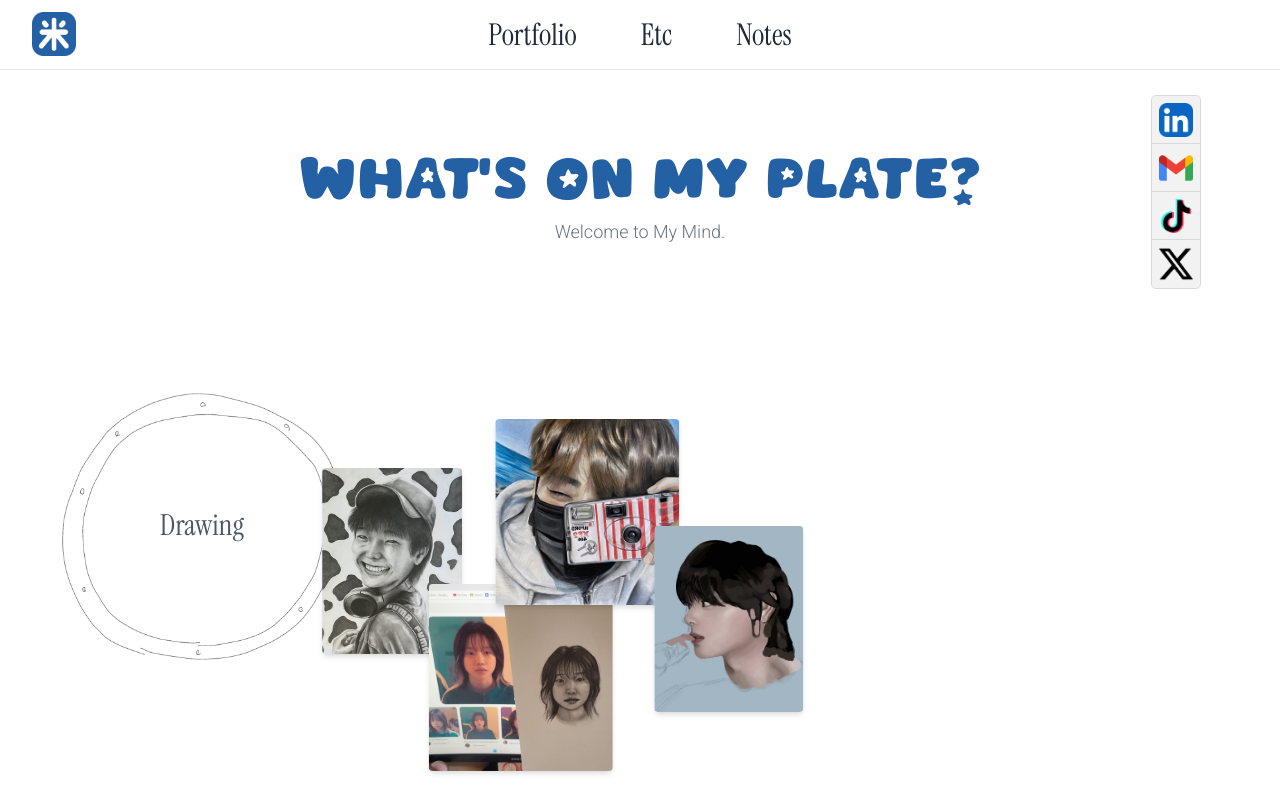
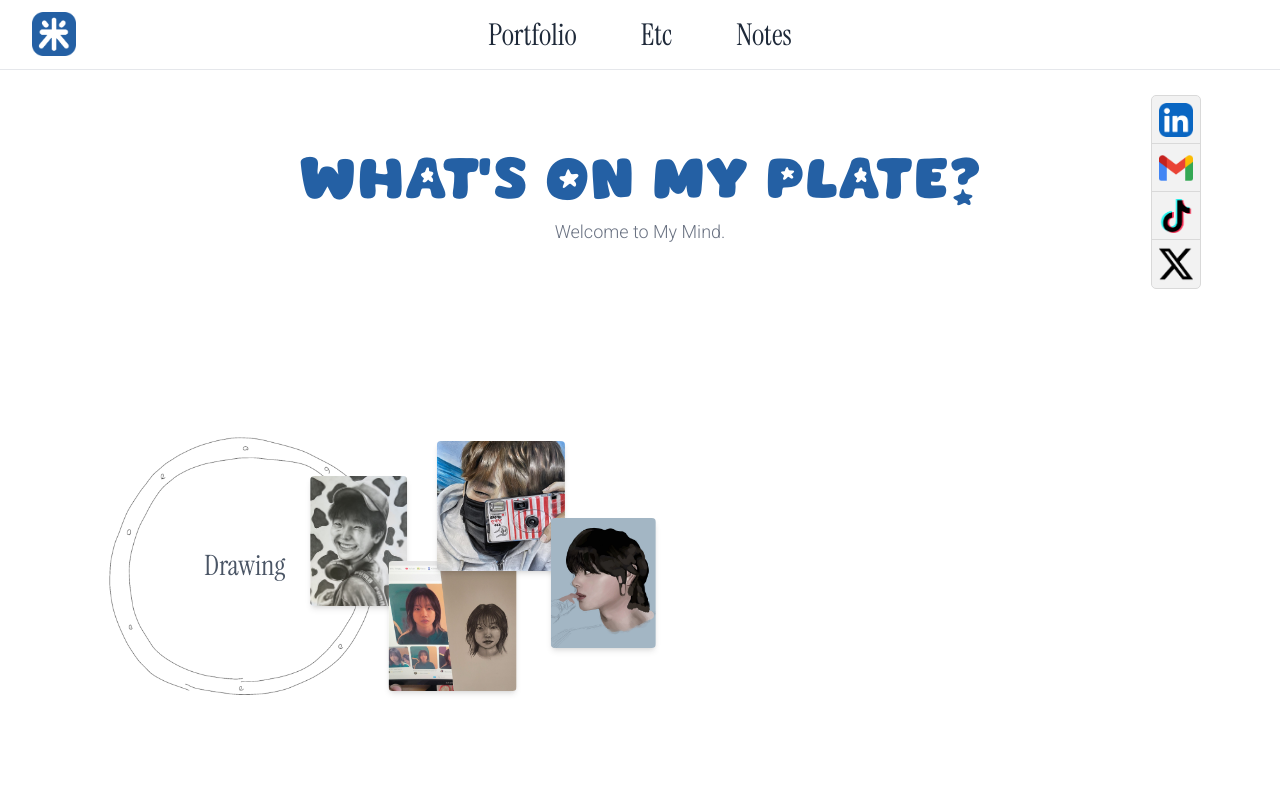
Before and after one commit to amyw41/personal-website, a Next.js app in the folder amy-wangs-jar/: page /etc in a window 1280 px wide. Shown: the top 800 px of the page. Built offline with nearby package versions, Linux system fonts and the light colour scheme.

Commit message:
v1 of plate

```diff
--- a/amy-wangs-jar/app/etc/page.tsx
+++ b/amy-wangs-jar/app/etc/page.tsx
@@ -4,167 +4,258 @@ import Link from "next/link";
 import Image from "next/image";
 import { motion } from "framer-motion";
 import PlateCircle from "@/components/Etc/PlateCircle";
-import { useViewportWidth } from "@/components/WhatsInside/layout";
-import { ETC_CATEGORIES, ETC_PHOTOS, type EtcCategorySlug } from "@/lib/etc";
+import type { EtcCategorySlug } from "@/lib/etc";
 
-// Was 200. A conservative bump so plate labels stay legible at the mockup's
-// scale — nudge once checked against the reference again. This is the
-// *reference* size at scale 1 (see `scale` below) — the actual rendered
-// size always gets multiplied by scale, same as every position below.
-const CIRCLE_SIZE = 280;
-const THUMB_HEIGHT = 180; // reference height at scale 1 — width still follows each photo's own aspect ratio
+// How long a plate takes to slide up into view — on page load for the
+// heading, and again per-category (matching Carousel.tsx's own reveal) as
+// each plate scrolls into the viewport — before that category's photos
+// start their roll-out (below), so the two entrances read as sequential
+// instead of overlapping.
+const SLIDE_UP_DURATION = 0.6;
 const STAGGER_STEP = 0.12;
-const PAGE_PADDING = 32; // matches this section's own px-4 (16px) on each side
 
-type Point = readonly [number, number];
+type CollagePhoto = {
+  src: string;
+  caption: string;
+  x: number;
+  y: number;
+  width: number;
+  height: number;
+  z: number;
+};
 
-// Raw (x, y) anchors lifted straight from the reference mockup, in the
-// mockup's own pixel space. These used to be divided by that mockup's full
-// 4669x1628 *canvas* size to get a %, but the canvas is much wider than the
-// cluster of plates actually drawn on it (the mockup only uses roughly the
-// left fifth of it) — dividing by the full canvas is what squashed
-// everything into a thin strip against the left edge. Instead we take the
-// bounding box of just these points (below) and map *that* to the section,
-// so the layout fills the page responsively no matter how much dead space
-// surrounded it in the original mockup.
-const RAW: Record<EtcCategorySlug, { plate: Point; photos: Point[] }> = {
-  drawing: {
-    plate: [106, 372],
+type CollageCategory = {
+  slug: EtcCategorySlug;
+  label: string;
+  plateX: number;
+  plateY: number;
+  plateSize: number;
+  photos: CollagePhoto[];
+};
+
+// Fixed desktop collage layout — every position/size below is a literal,
+// final pixel value (this is a poster-style composition, not a responsive
+// one: it renders identically at any window width, see STAGE_WIDTH/HEIGHT
+// and the overflow-x-auto wrapper below). These numbers aren't freehanded —
+// they're the resolved output of the previous anchor-point + compacting +
+// plate-attaching + viewport-scale pipeline, captured at scale 1 once that
+// pipeline's tuning (density, overlap, per-photo z/size overrides) was
+// finalized by eye across many iterations. Editing one photo now just means
+// changing that photo's own x/y/width/height/z here — nothing else to trace
+// through or recompute.
+const GALLERY: CollageCategory[] = [
+  {
+    slug: "drawing",
+    label: "Drawing",
+    plateX: 180,
+    plateY: 240,
+    plateSize: 280,
     photos: [
-      [431, 406],
-      [556, 519],
-      [620, 359],
-      [757, 462],
+      {
+        src: "/images/etc/drawing1.png",
+        caption: "Graphite portrait on a cow-print background.",
+        x: 293.81,
+        y: 215.25,
+        width: 97.62,
+        height: 130,
+        z: 1,
+      },
+      {
+        src: "/images/etc/drawing2.png",
+        caption: "Reference photo next to the finished sketch.",
+        x: 387.56,
+        y: 300,
+        width: 128.84,
+        height: 130,
+        z: 2,
+      },
+      {
+        src: "/images/etc/drawing3.png",
+        caption: "Colored pencil self-portrait with a disposable camera.",
+        x: 435.56,
+        y: 180,
+        width: 128.11,
+        height: 130,
+        z: 3,
+      },
+      {
+        src: "/images/etc/drawing4.png",
+        caption: "Digital portrait study in blue.",
+        x: 538.31,
+        y: 257.25,
+        width: 104.35,
+        height: 130,
+        z: 4,
+      },
     ],
   },
-  nails: { plate: [896, 796], photos: [] },
-  dancing: {
-    plate: [106, 1523],
+  {
+    slug: "nails",
+    label: "Nails",
+    plateX: 970,
+    plateY: 664,
+    plateSize: 280,
+    photos: [],
+  },
+  {
+    slug: "dancing",
+    label: "Dancing",
+    plateX: 180,
+    plateY: 1391,
+    plateSize: 280,
     photos: [
-      [412, 1473],
-      [475, 1651],
-      [669, 1523],
-      [587, 1376],
-      [796, 1507],
-      [910, 1319],
-      [1023, 1496],
+      {
+        src: "/images/etc/dance1.png",
+        caption: "Curtain call after a group recital.",
+        x: 331.86,
+        y: 1392.5,
+        width: 173.72,
+        height: 130,
+        z: 1,
+      },
+      {
+        // Pushed behind everything as a deliberate background layer — its
+        // size is a bit smaller than the shared default so it holds its own
+        // on-screen footprint without dominating the layer stacked on top.
+        src: "/images/etc/dance2.png",
+        caption: "Chinese classical dance performance.",
+        x: 379.11,
+        y: 1488.5,
+        width: 168.25,
+        height: 126,
+        z: 0,
+      },
+      {
+        // Sent to the very back (below dance2) and enlarged since it's now
+        // the furthest-back layer.
+        src: "/images/etc/dance3.png",
+        caption: "Korean traditional hanbok dance.",
+        x: 524.61,
+        y: 1505,
+        width: 121.12,
+        height: 182,
+        z: -1,
+      },
+      {
+        src: "/images/etc/dance4.png",
+        caption: "Fan dance in blue stage light.",
+        x: 463.11,
+        y: 1319.75,
+        width: 195.34,
+        height: 130,
+        z: 4,
+      },
+      {
+        src: "/images/etc/dance5.png",
+        caption: "Extension into an arabesque.",
+        x: 619.86,
+        y: 1418,
+        width: 195.39,
+        height: 130,
+        z: 5,
+      },
+      {
+        // A narrow portrait crop sandwiched between wider landscape
+        // neighbors — bumped above everyone else in the stack so it doesn't
+        // get buried behind them.
+        src: "/images/etc/dance6.png",
+        caption: "Backstage at the Abstract Dance Challenge.",
+        x: 705.36,
+        y: 1277,
+        width: 97.78,
+        height: 130,
+        z: 9,
+      },
+      {
+        src: "/images/etc/dance7.png",
+        caption: "Fan in hand, between poses.",
+        x: 790.11,
+        y: 1409.75,
+        width: 195.45,
+        height: 130,
+        z: 7,
+      },
     ],
   },
-  // Content's mockup y (1998) ran past the stated 1628-tall canvas — it no
-  // longer needs special-casing now that positions are normalized against
-  // the *actual* spread of points instead of that fixed canvas height.
-  content: { plate: [889, 1998], photos: [] },
+  {
+    slug: "content",
+    label: "Content",
+    plateX: 963,
+    plateY: 1866,
+    plateSize: 280,
+    photos: [],
+  },
+];
+
+// Padding around the outermost plate/photo anchors so nothing clips at the
+// stage's own edge — covers a plate's own radius (140) plus a little
+// breathing room past the widest photo thumbnail.
+const STAGE_PADDING = 180;
+
+function computeStageSize(gallery: CollageCategory[]) {
+  const xs = gallery.flatMap((cat) => [cat.plateX, ...cat.photos.map((p) => p.x)]);
+  const ys = gallery.flatMap((cat) => [cat.plateY, ...cat.photos.map((p) => p.y)]);
+  return {
+    width: Math.max(...xs) - Math.min(...xs) + STAGE_PADDING * 2,
+    height: Math.max(...ys) - Math.min(...ys) + STAGE_PADDING * 2,
   };
-
-// How far the nearest photo's own edge should sit *into* the plate's edge —
-// a small positive overlap so the cluster visibly touches the plate outline
-// (like the reference mockup) instead of floating a gap away from it.
-const ATTACH_OVERLAP = 24;
-
-// The mockup's raw anchors don't all sit flush against their own plate —
-// drawing's photos in particular start well clear of the circle's edge.
-// This slides each category's whole photo cluster left/right as one rigid
-// group (preserving their fan arrangement relative to each other) just far
-// enough that its nearest photo edge touches the plate, computed from each
-// photo's own actual on-screen width so it stays correct if photos change.
-function attachPhotosToPlate(slug: EtcCategorySlug): Point[] {
-  const { plate, photos } = RAW[slug];
-  if (photos.length === 0) return photos;
-
-  const plateRightEdge = plate[0] + CIRCLE_SIZE / 2;
-  const nearestLeftEdge = Math.min(
-    ...photos.map(([x], i) => {
-      const photo = ETC_PHOTOS[slug][i];
-      const halfWidth = (THUMB_HEIGHT * (photo.width / photo.height)) / 2;
-      return x - halfWidth;
-    })
-  );
-  const shiftX = plateRightEdge - ATTACH_OVERLAP - nearestLeftEdge;
-  return photos.map(([x, y]) => [x + shiftX, y] as const);
 }
 
-for (const slug of Object.keys(RAW) as EtcCategorySlug[]) {
-  RAW[slug].photos = attachPhotosToPlate(slug);
-}
-
-// Bounding box over every plate + photo anchor (now attached to their
-// plates above), padded so a circle/photo centered exactly on an edge point
-// doesn't clip the viewport. 180 covers the plate's own radius (140) plus a
-// little breathing room past the widest photo thumbnail.
-const PAD = 180;
-const allPoints: Point[] = Object.values(RAW).flatMap((c) => [c.plate, ...c.photos]);
-const minX = Math.min(...allPoints.map((p) => p[0])) - PAD;
-const maxX = Math.max(...allPoints.map((p) => p[0])) + PAD;
-const minY = Math.min(...allPoints.map((p) => p[1])) - PAD;
-const maxY = Math.max(...allPoints.map((p) => p[1])) + PAD;
-const rangeX = maxX - minX;
-const rangeY = maxY - minY;
-
-// Maps a raw mockup point to a *px* offset from the cluster's own top-left
-// (still needs multiplying by `scale` before use — see below).
-function toOffset([x, y]: Point) {
-  return { x: x - minX, y: y - minY };
-}
+const { width: STAGE_WIDTH, height: STAGE_HEIGHT } = computeStageSize(GALLERY);
 
 export default function EtcPage() {
-  const viewportWidth = useViewportWidth();
-  // The one factor that scales positions *and* element sizes together. Using
-  // a CSS % for position while leaving photo/circle sizes as fixed px (the
-  // previous version) is what made things read as "scattered" — the gaps
-  // between elements grew with the viewport but the elements filling those
-  // gaps stayed the same size, so everything drifted apart. Scaling both by
-  // this same number keeps the whole cluster's proportions locked together
-  // at any viewport width, like a single image being resized.
-  const available = Math.max(viewportWidth - PAGE_PADDING, 240);
-  const scale = viewportWidth === 0 ? 1 : available / rangeX;
-
   return (
     <section className="w-full px-4 pb-36 pt-20 text-center">
+      <motion.div
+        initial={{ opacity: 0, y: 40 }}
+        animate={{ opacity: 1, y: 0 }}
+        transition={{ duration: SLIDE_UP_DURATION, ease: "easeOut" }}
+      >
         <h1 className="font-singsong text-[clamp(2rem,6vw,3.5rem)] leading-none text-[#2460A4]">
           What&apos;s on my plate?
         </h1>
         <p className="mt-3 font-roboto text-lg font-light text-gray-500">Welcome to My Mind.</p>
 
-      <div className="relative mx-auto mt-20" style={{ width: rangeX * scale, height: rangeY * scale }}>
-        {ETC_CATEGORIES.map((cat) => {
-          const { plate, photos: photoAnchors } = RAW[cat.slug];
-          const platePos = toOffset(plate);
-          const photos = ETC_PHOTOS[cat.slug];
-          const circleSize = CIRCLE_SIZE * scale;
-
-          return (
+        {/* Desktop-only fixed composition — never rescales with the
+            viewport. Narrower windows scroll horizontally instead of
+            squishing the artwork. */}
+        <div className="w-full overflow-x-auto">
+          <div className="relative mx-auto mt-20" style={{ width: STAGE_WIDTH, height: STAGE_HEIGHT }}>
+            {GALLERY.map((cat) => (
               <div key={cat.slug}>
                 <Link
                   href={`/etc/${cat.slug}`}
                   aria-label={`View ${cat.label} photos`}
                   className="absolute"
                   style={{
-                  left: platePos.x * scale,
-                  top: platePos.y * scale,
+                    left: cat.plateX,
+                    top: cat.plateY,
                     transform: "translate(-50%, -50%)",
                   }}
                 >
-                <PlateCircle label={cat.label} size={circleSize} />
+                  <motion.div
+                    initial={{ opacity: 0, y: 40 }}
+                    whileInView={{ opacity: 1, y: 0 }}
+                    viewport={{ once: true, amount: 0.3 }}
+                    transition={{ duration: SLIDE_UP_DURATION, ease: "easeOut" }}
+                  >
+                    <PlateCircle label={cat.label} size={cat.plateSize} />
+                  </motion.div>
                 </Link>
 
-              {photos.map((photo, i) => {
-                const pos = toOffset(photoAnchors[i]);
-                const height = THUMB_HEIGHT * scale;
-                const width = height * (photo.width / photo.height);
-
-                return (
+                {cat.photos.map((photo, i) => (
                   <Link
                     key={photo.src}
                     href={`/etc/${cat.slug}`}
                     aria-label={`View ${cat.label} photos`}
                     className="absolute block"
                     style={{
-                      left: pos.x * scale,
-                      top: pos.y * scale,
-                      width,
-                      height,
+                      left: photo.x,
+                      top: photo.y,
+                      width: photo.width,
+                      height: photo.height,
                       transform: "translate(-50%, -50%)",
-                      zIndex: i + 1,
+                      zIndex: photo.z,
                     }}
                   >
                     <motion.div
@@ -174,19 +265,25 @@ export default function EtcPage() {
                       transition={{
                         duration: 0.6,
                         ease: "easeOut",
-                        delay: i * STAGGER_STEP,
+                        delay: SLIDE_UP_DURATION + i * STAGGER_STEP,
                       }}
                       className="relative h-full w-full overflow-hidden rounded-sm shadow-md"
                     >
-                      <Image src={photo.src} alt="" fill sizes={`${Math.round(width)}px`} className="object-cover" />
+                      <Image
+                        src={photo.src}
+                        alt=""
+                        fill
+                        sizes={`${Math.round(photo.width)}px`}
+                        className="object-cover"
+                      />
                     </motion.div>
                   </Link>
-                );
-              })}
+                ))}
               </div>
-          );
-        })}
+            ))}
           </div>
+        </div>
+      </motion.div>
     </section>
   );
 }
```
Lines whose indentation alone changed are shown as unchanged.
